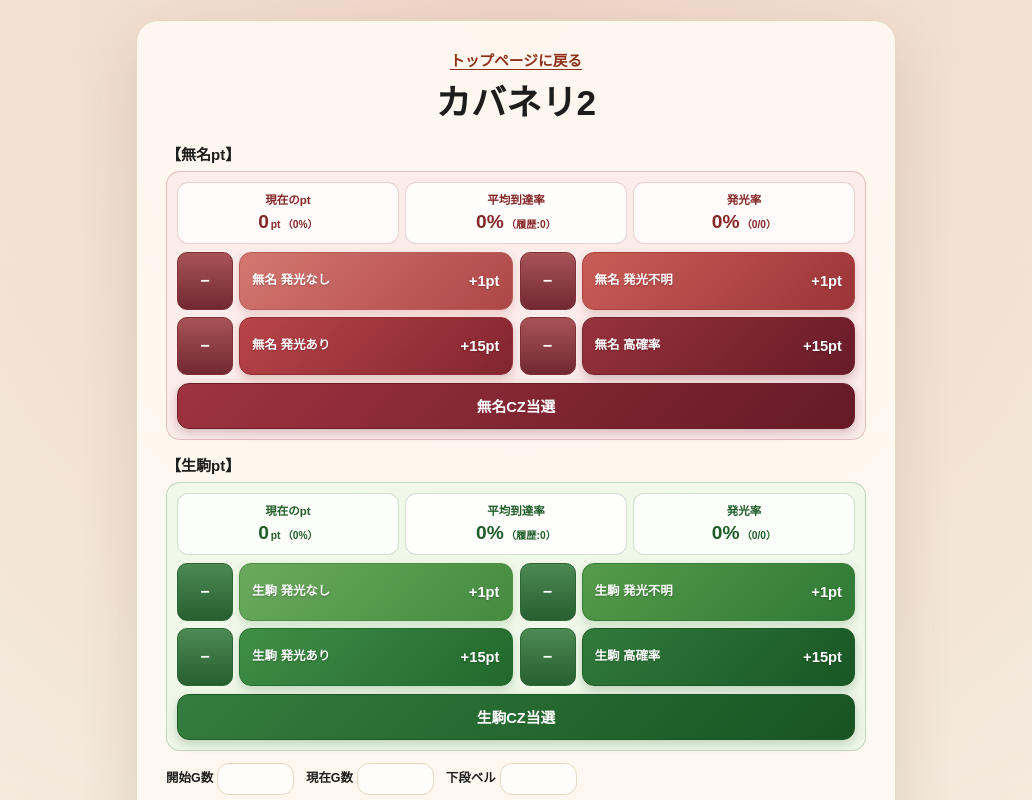
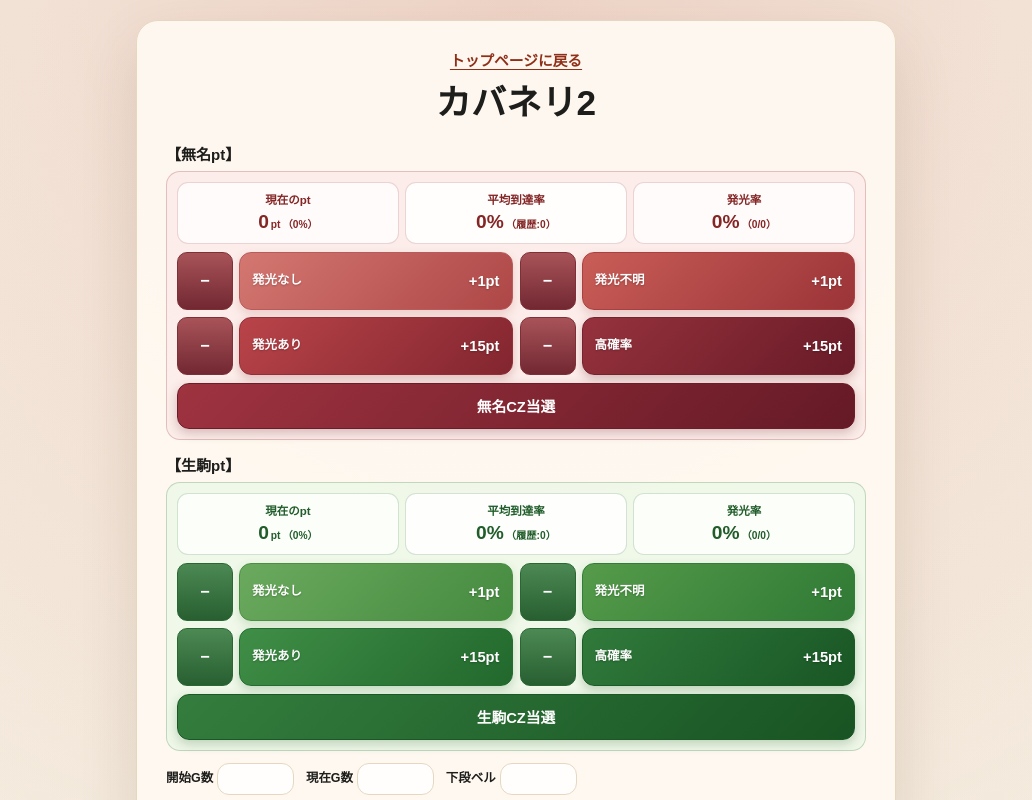
Before and after one commit to umedademu/suisoku, a Next.js app: page /kabaneri2 in a window 1280 px wide. Shown: the top 800 px of the page, without its empty margins (124-1156 px from the left). Built offline with nearby package versions, Linux system fonts and the light colour scheme.

Commit message:
カバネリ2のptボタン表示を簡潔化

```diff
--- a/app/kabaneri2/page.tsx
+++ b/app/kabaneri2/page.tsx
@@ -2299,9 +2299,7 @@
                             type="button"
                             onClick={() => handleCharacterPointIncrement(group, button)}
                           >
-                            <span className="character-point-button-name">
-                              {group.character} {button.label}
-                            </span>
+                            <span className="character-point-button-name">{button.label}</span>
                             <span className="character-point-button-points">
                               +{button.points}pt
                             </span>
--- a/lib/app-info.ts
+++ b/lib/app-info.ts
@@ -1,3 +1,3 @@
-export const APP_VERSION = "1.14";
+export const APP_VERSION = "1.15";
 
 export const APP_TITLE = `推測ツールv${APP_VERSION}`;
```
Also changed, not shown: 1 other file (tests, documents, lock files or other folders).
